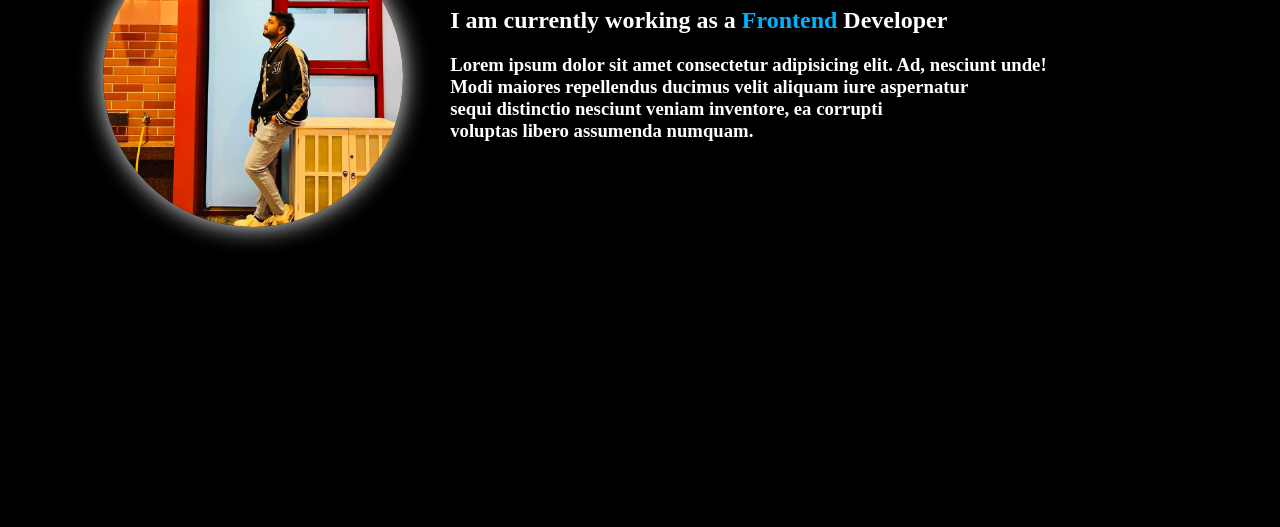
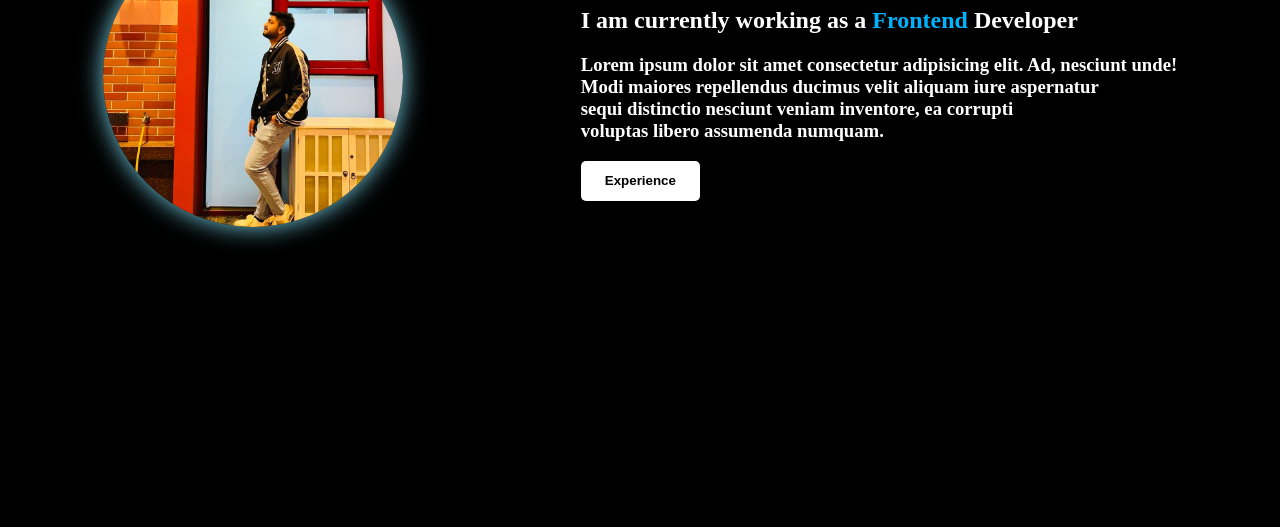
Before and after one commit to TasinLunatic/HTML_project, a plain HTML site: page MyPortfolio/About.html in a window 1280 px wide. Shown: the part 273-800 px from the top of the page. Drawn offline with Linux system fonts and the light colour scheme.

Commit message:
about sec done

```diff
--- a/MyPortfolio/About.css
+++ b/MyPortfolio/About.css
@@ -16,7 +16,7 @@ body{
     width:300px;
     border-radius: 50%;
     overflow: hidden;
-    box-shadow: 0 0 25px rgb(246, 244, 244);
+    box-shadow: 0 0 25px rgb(119, 212, 233);
 }
 .image>img{
     width: 100%;
@@ -24,7 +24,7 @@ body{
 }
 button{
    height: 40px;
-   width: 100%;
+   width: 20%;
    border: none;
    border-radius: 5px;
    background-color:white;
--- a/MyPortfolio/About.html
+++ b/MyPortfolio/About.html
@@ -16,11 +16,11 @@
             <h1 class="about"> <span style="color:rgb(0, 179, 255);">About</span> Me</h1>
             <h2 class="work">I am currently working as a <span style="color:rgb(0, 179, 255);">Frontend</span> Developer</h2>
             <h3>Lorem ipsum dolor sit amet consectetur adipisicing elit. Ad, nesciunt unde!<br> Modi maiores repellendus ducimus velit aliquam iure aspernatur<br> sequi distinctio nesciunt veniam inventore, ea corrupti<br> voluptas libero assumenda numquam.</h3>
+            <div class="button">
+                <button>Experience</button>
+            </div>
         </div>
 
-        <div class="button">
-            <button>Experience</button>
-        </div>
     </div>
 </body>
 </html>
```
